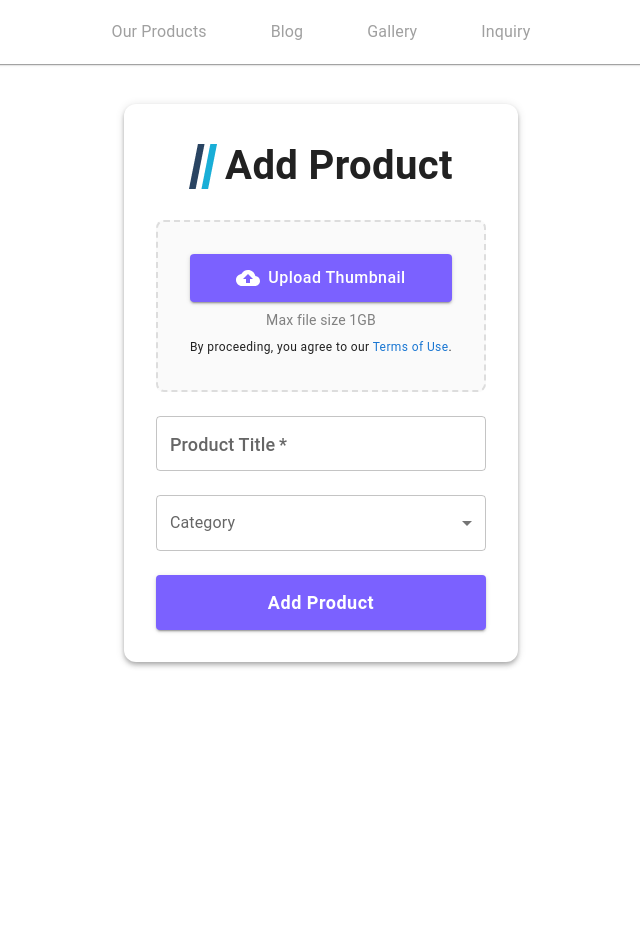
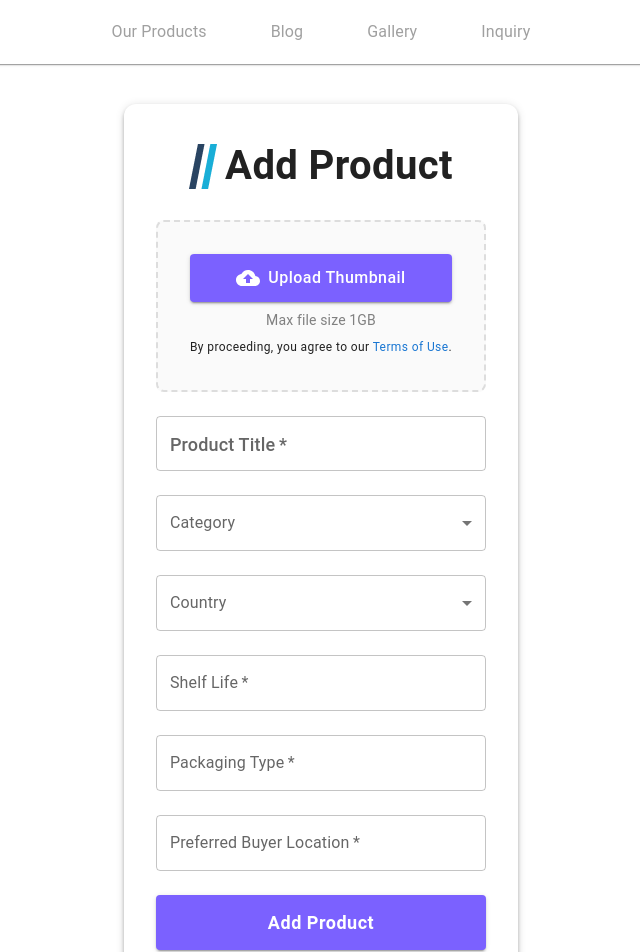
Before and after one commit to KaushalS1911/shreeji-admin-panel, a React (Create React App) app: page /add-product in a window 1280 px wide. Shown: the top 952 px of the page, without its empty margins (319-959 px from the left). Before the commit the page ends 800 px from the top, so only its background shows below. Built offline with nearby package versions, Linux system fonts and the light colour scheme.

Commit message:
bug fixes

```diff
--- a/src/FromPrd.js
+++ b/src/FromPrd.js
@@ -18,6 +18,13 @@ import axios from "axios";
 import { useNavigate, useParams } from "react-router-dom";
 import line from "./assets/images/global/line.png";
 
+const countries = [
+    { code: 'IN', name: 'India' },
+    { code: 'US', name: 'United States' },
+    { code: 'GB', name: 'United Kingdom' },
+    // Add more countries...
+];
+
 const FromPrd = () => {
     const [single, setSingle] = useState({});
     const { id } = useParams();
@@ -26,6 +33,10 @@ const FromPrd = () => {
     const [thumbnailPreview, setThumbnailPreview] = useState(null);
     const [loading, setLoading] = useState(false);
     const [category, setCategory] = useState(""); // Category field
+    const [country, setCountry] = useState(""); // Country field
+    const [shelfLife, setShelfLife] = useState(""); // Shelf Life field
+    const [packagingType, setPackagingType] = useState(""); // Packaging Type field
+    const [preferredBuyerLocation, setPreferredBuyerLocation] = useState(""); // Preferred Buyer Location field
     const navigate = useNavigate();
 
     useEffect(() => {
@@ -40,13 +51,18 @@ const FromPrd = () => {
             setThumbnail(single.image || null);
             setThumbnailPreview(single.image || null);
             setCategory(single.category || "");
+            // Set other fields if available in the single product data
+            setCountry(single.description?.country || "");
+            setShelfLife(single.description?.shelfLife || "");
+            setPackagingType(single.description?.packagingType || "");
+            setPreferredBuyerLocation(single.description?.preferredBuyerLocation || "");
         }
     }, [single]);
 
     const getSingleData = () => {
         axios
             .get(`https://shreeji-be.onrender.com/api/product/${id}`)
-            .then((res) => setSingle(res.data.data))
+            .then((res) => setSingle({...res.data.data,description: JSON.parse(res.data.data.description)}))
             .catch((err) => console.log(err));
     };
 
@@ -69,6 +85,18 @@ const FromPrd = () => {
         formData.append("title", title);
         formData.append("product-image", thumbnail);
         formData.append("category", category);
+
+        // Create the description object
+        const description = {
+            country,
+            shelfLife,
+            packagingType,
+            preferredBuyerLocation,
+        };
+
+        // Append the description object as JSON
+        formData.append("description", JSON.stringify(description));
+
         if (id) {
             axios.put(`https://shreeji-be.onrender.com/api/product/${id}`, formData, {
                 headers: {
@@ -84,9 +112,7 @@ const FromPrd = () => {
                     console.log(err);
                     setLoading(false);
                 });
-        }
-        else {
-
+        } else {
             axios
                 .post("https://shreeji-be.onrender.com/api/product", formData, {
                     headers: {
@@ -220,6 +246,52 @@ const FromPrd = () => {
                                 </Select>
                             </FormControl>
 
+                            {/* Country Select */}
+                            <FormControl fullWidth>
+                                <InputLabel>Country</InputLabel>
+                                <Select
+                                    value={country}
+                                    onChange={(e) => setCountry(e.target.value)}
+                                    required
+                                >
+                                    {countries.map((country) => (
+                                        <MenuItem key={country.code} value={country.name}>
+                                            {country.name}
+                                        </MenuItem>
+                                    ))}
+                                </Select>
+                            </FormControl>
+
+                            {/* Shelf Life Input */}
+                            <TextField
+                                label="Shelf Life"
+                                variant="outlined"
+                                value={shelfLife}
+                                onChange={(e) => setShelfLife(e.target.value)}
+                                fullWidth
+                                required
+                            />
+
+                            {/* Packaging Type Input */}
+                            <TextField
+                                label="Packaging Type"
+                                variant="outlined"
+                                value={packagingType}
+                                onChange={(e) => setPackagingType(e.target.value)}
+                                fullWidth
+                                required
+                            />
+
+                            {/* Preferred Buyer Location Input */}
+                            <TextField
+                                label="Preferred Buyer Location"
+                                variant="outlined"
+                                value={preferredBuyerLocation}
+                                onChange={(e) => setPreferredBuyerLocation(e.target.value)}
+                                fullWidth
+                                required
+                            />
+
                             {/* Submit Button */}
                             <Button
                                 type="submit"
```
